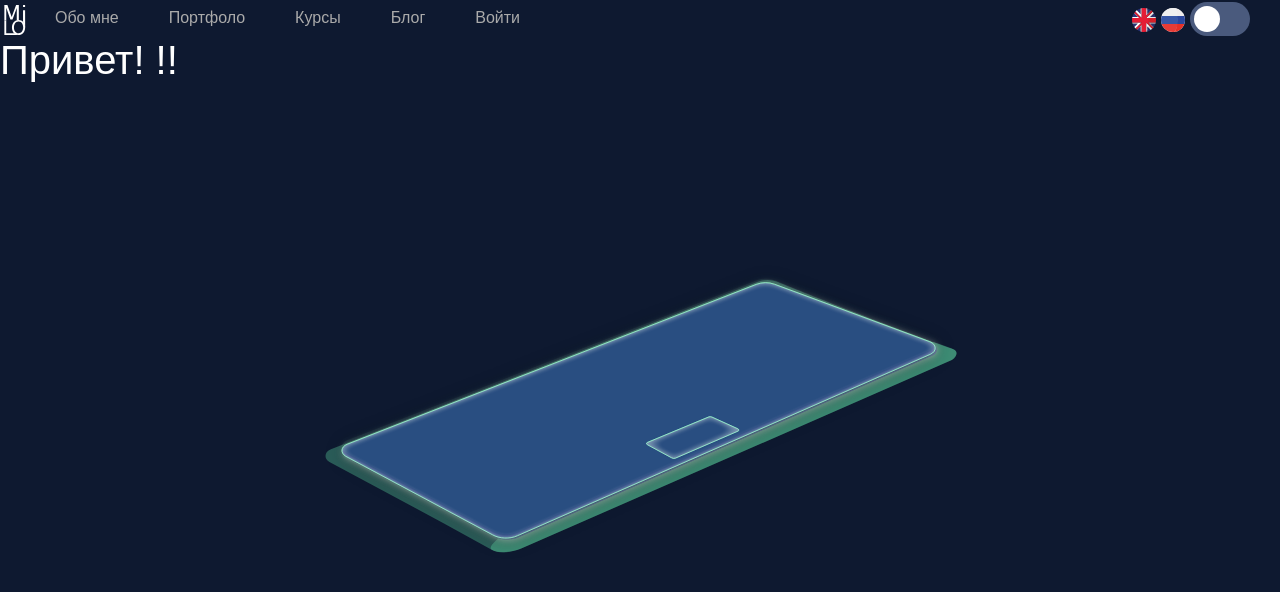
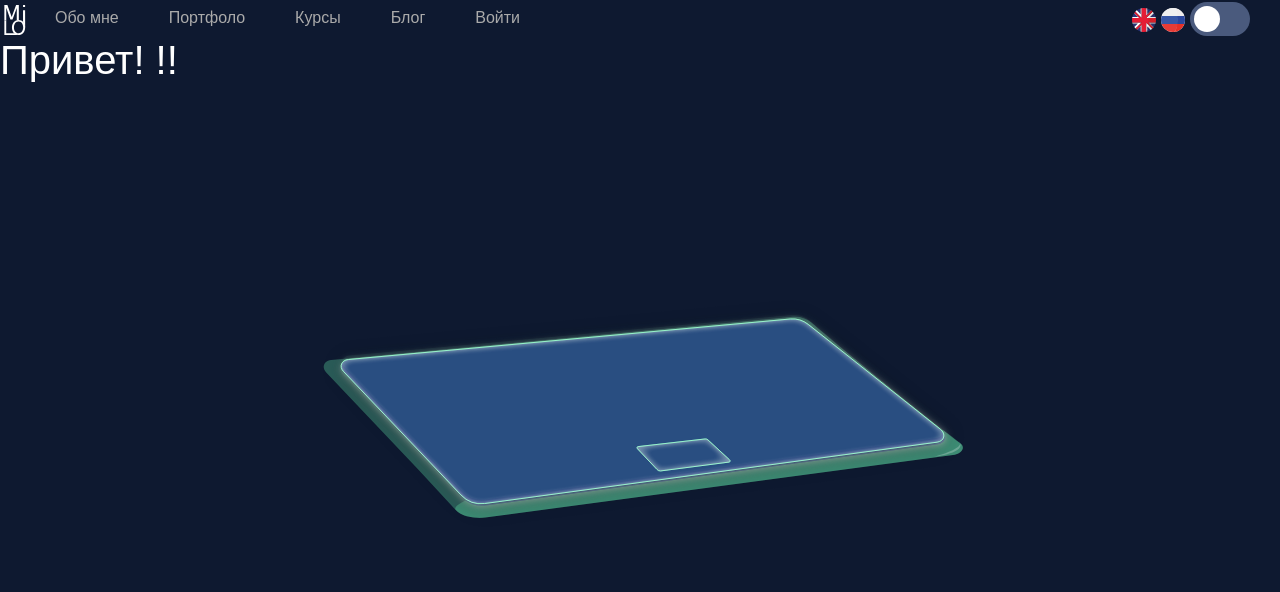
Before and after one commit to Mikhailosev/mikhailosev, a Vue app in the folder frontend/: page / in a window 1280 px wide. Shown: the top 592 px of the page. Built offline with nearby package versions, Linux system fonts and the light colour scheme.

Commit message:
new commit

```diff
--- a/frontend/src/App.vue
+++ b/frontend/src/App.vue
@@ -41,11 +41,13 @@ export default {
     position: relative;
 }
 .main__image{
+    outline:0 solid transparent;
+    background-position:center;
         position: absolute;
     width: 50%;
      left: 50%;
     top: 50%;
-    transform: translate(-50%,-50%);
+    transform: translate(-50%,-50%) rotate(20deg);
     animation: slidein 4s ease-out 2s infinite;
 }
 @keyframes slidein {
@@ -53,7 +55,7 @@ export default {
     top: 50%;
   }
 50%{
-    top: 55%;
+    top: 56%;
 }
   to {
     top: 50%;
```
Also changed, not shown: frontend/src/assets/Los-test.svg.
